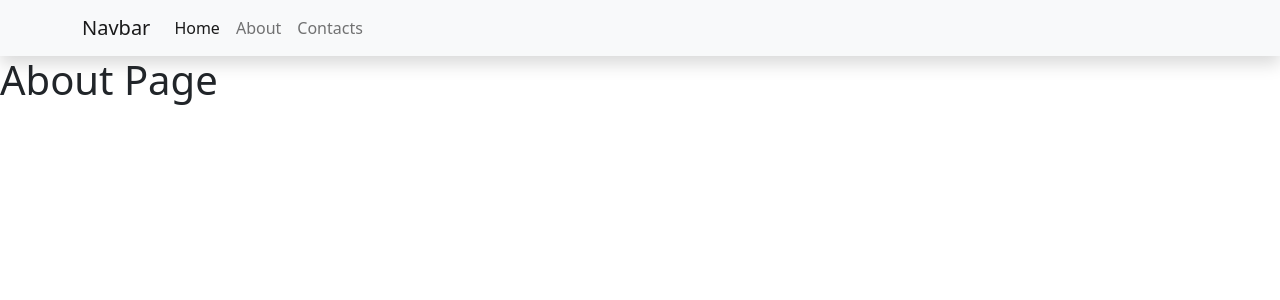
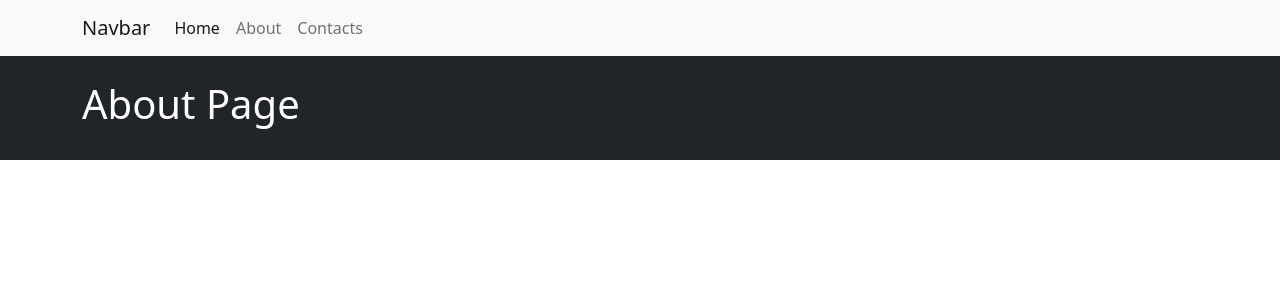
Before and after one commit to DanieleMorello/vite-boolfolio, a Vue app: page /about in a window 1280 px wide. Shown: the top 300 px of the page. Built offline with nearby package versions, Linux system fonts and the light colour scheme.

Commit message:
Create AppBanner

```diff
--- /dev/null
+++ b/src/components/AppBanner.vue
@@ -0,0 +1,20 @@
+<script>
+export default {
+  name: 'AppBanner',
+  props: {
+    title: String
+  }
+}
+</script>
+
+<template>
+  <div class="bg-dark py-4 text-white">
+    <div class="container">
+      <h1>{{ title }}</h1>
+    </div>
+
+  </div>
+</template>
+
+
+<style lang="scss" scoped></style>
--- a/src/views/AboutView.vue
+++ b/src/views/AboutView.vue
@@ -1,13 +1,14 @@
 <script>
+import AppBanner from '../components/AppBanner.vue';
+
 export default {
-  name: 'AboutView'
+  name: "AboutView",
+  components: { AppBanner }
 }
 </script>
 
 <template>
-  <div>
-    <h1>About Page</h1>
-  </div>
+  <AppBanner title="About Page"></AppBanner>
 </template>
 
 <style lang="scss" scoped></style>
--- a/src/views/ContactsView.vue
+++ b/src/views/ContactsView.vue
@@ -1,13 +1,14 @@
 <script>
+import AppBanner from '../components/AppBanner.vue';
+
 export default {
-  name: 'ContactsView'
+  name: "ContactsView",
+  components: { AppBanner }
 }
 </script>
 
 <template>
-  <div>
-    <h1>Contacts Page</h1>
-  </div>
+  <AppBanner title="Contacts Page"></AppBanner>
 </template>
 
 <style lang="scss" scoped></style>
--- a/src/views/HomeView.vue
+++ b/src/views/HomeView.vue
@@ -1,13 +1,14 @@
 <script>
+import AppBanner from '../components/AppBanner.vue';
+
 export default {
-  name: 'HomeView'
+  name: "HomeView",
+  components: { AppBanner }
 }
 </script>
 
 <template>
-  <div>
-    <h1>Home Page</h1>
-  </div>
+  <AppBanner title="Home Page"></AppBanner>
 </template>
 
 <style lang="scss" scoped></style>
```
